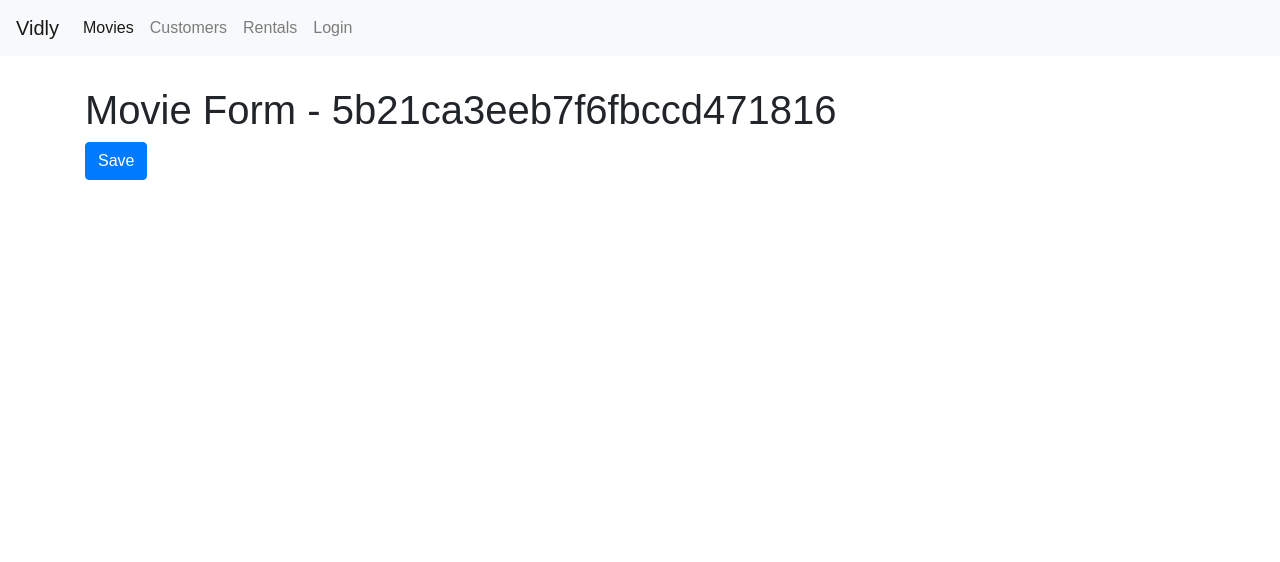
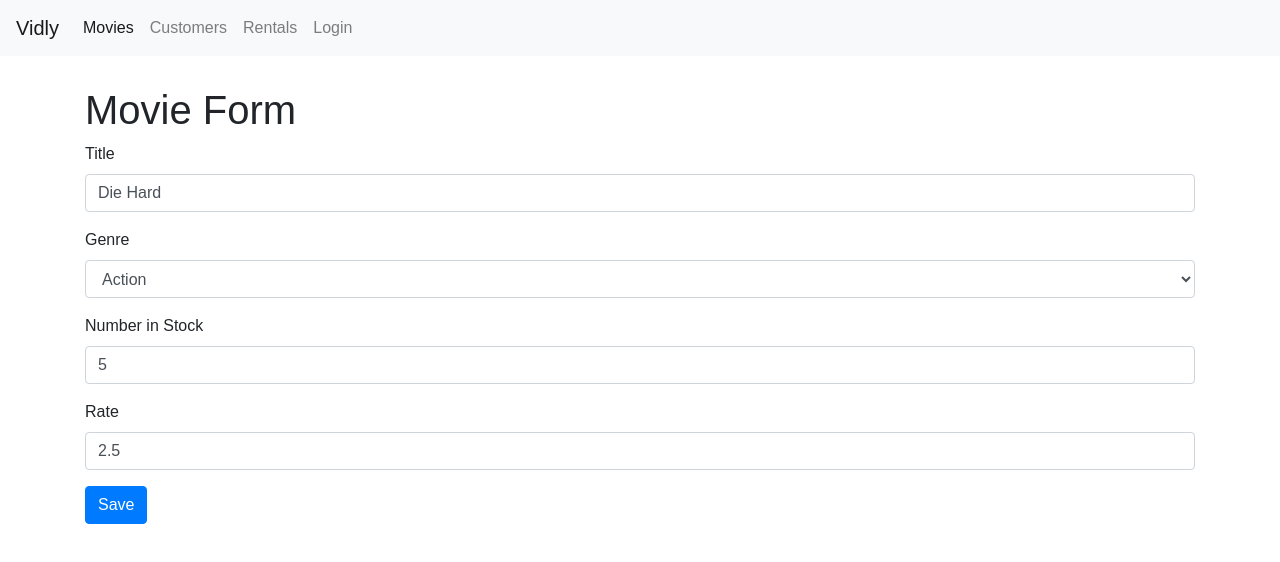
Before and after one commit to fishstick22/mastering-react-mosh, a React (Create React App) app in the folder vidly/: page /movies/5b21ca3eeb7f6fbccd471816 in a window 1280 px wide. Shown: the top 562 px of the page. Built offline with nearby package versions, Linux system fonts and the light colour scheme; the HTML template or start-up script is replaced by a standard one.

Commit message:
movie form exercise

```diff
--- a/vidly/src/components/movieForm.jsx
+++ b/vidly/src/components/movieForm.jsx
@@ -1,17 +1,84 @@
 import React from "react";
+import Joi from "joi-browser";
+import Form from "./common/form";
+import { getMovie, saveMovie } from "../services/fakeMovieService";
+import { getGenres } from "../services/fakeGenreService";
 
-const MovieForm = ({ match, history }) => {
-  return (
-    <div>
-      <h1>Movie Form - {match.params.id} </h1>
-      <button
-        className="btn btn-primary"
-        onClick={() => history.push("/movies")}
-      >
-        Save
-      </button>
-    </div>
-  );
-};
+class MovieForm extends Form {
+  state = {
+    data: {
+      title: "",
+      genreId: "",
+      numberInStock: "",
+      dailyRentalRate: ""
+    },
+    genres: [],
+    errors: {}
+  };
+
+  schema = {
+    _id: Joi.string(),
+    title: Joi.string()
+      .required()
+      .label("Title"),
+    genreId: Joi.string()
+      .required()
+      .label("Genre"),
+    numberInStock: Joi.number()
+      .required()
+      .min(0)
+      .max(100)
+      .label("Number in Stock"),
+    dailyRentalRate: Joi.number()
+      .required()
+      .min(0)
+      .max(10)
+      .label("Daily Rental Rate")
+  };
+
+  componentDidMount() {
+    const genres = getGenres();
+    this.setState({ genres });
+
+    const movieId = this.props.match.params.id;
+    if (movieId === "new") return;
+
+    const movie = getMovie(movieId);
+    if (!movie) return this.props.history.replace("/not-found");
+
+    this.setState({ data: this.mapToViewModel(movie) });
+  }
+
+  mapToViewModel(movie) {
+    return {
+      _id: movie._id,
+      title: movie.title,
+      genreId: movie.genre._id,
+      numberInStock: movie.numberInStock,
+      dailyRentalRate: movie.dailyRentalRate
+    };
+  }
+
+  doSubmit = () => {
+    saveMovie(this.state.data);
+
+    this.props.history.push("/movies");
+  };
+
+  render() {
+    return (
+      <div>
+        <h1>Movie Form</h1>
+        <form onSubmit={this.handleSubmit}>
+          {this.renderInput("title", "Title")}
+          {this.renderSelect("genreId", "Genre", this.state.genres)}
+          {this.renderInput("numberInStock", "Number in Stock", "number")}
+          {this.renderInput("dailyRentalRate", "Rate")}
+          {this.renderButton("Save")}
+        </form>
+      </div>
+    );
+  }
+}
 
 export default MovieForm;
--- a/vidly/src/components/movies.jsx
+++ b/vidly/src/components/movies.jsx
@@ -1,4 +1,5 @@
 import React, { Component } from "react";
+import { Link } from "react-router-dom";
 import MoviesTable from "./moviesTable";
 import ListGroup from "./common/listGroup";
 import Pagination from "./common/pagination";
@@ -20,7 +21,7 @@ class Movies extends Component {
     const genres = [{ _id: "", name: "All Genres" }, ...getGenres()];
 
     this.setState({ movies: getMovies(), genres });
-  };
+  }
 
   handleDelete = movie => {
     console.log(movie);
@@ -87,6 +88,13 @@ class Movies extends Component {
           />
         </div>
         <div className="col">
+          <Link
+            to="/movies/new"
+            className="btn btn-primary"
+            style={{ marginBottom: 20 }}
+          >
+            New Movie
+          </Link>
           <p>Showing {totalCount} movies in the database.</p>
           <MoviesTable
             movies={movies}
--- a/vidly/src/services/fakeMovieService.js
+++ b/vidly/src/services/fakeMovieService.js
@@ -77,13 +77,13 @@ export function getMovie(id) {
 
 export function saveMovie(movie) {
   let movieInDb = movies.find(m => m._id === movie._id) || {};
-  movieInDb.name = movie.name;
+  movieInDb.title = movie.title;
   movieInDb.genre = genresAPI.genres.find(g => g._id === movie.genreId);
   movieInDb.numberInStock = movie.numberInStock;
   movieInDb.dailyRentalRate = movie.dailyRentalRate;
 
   if (!movieInDb._id) {
-    movieInDb._id = Date.now();
+    movieInDb._id = Date.now().toString();
     movies.push(movieInDb);
   }
 
```
